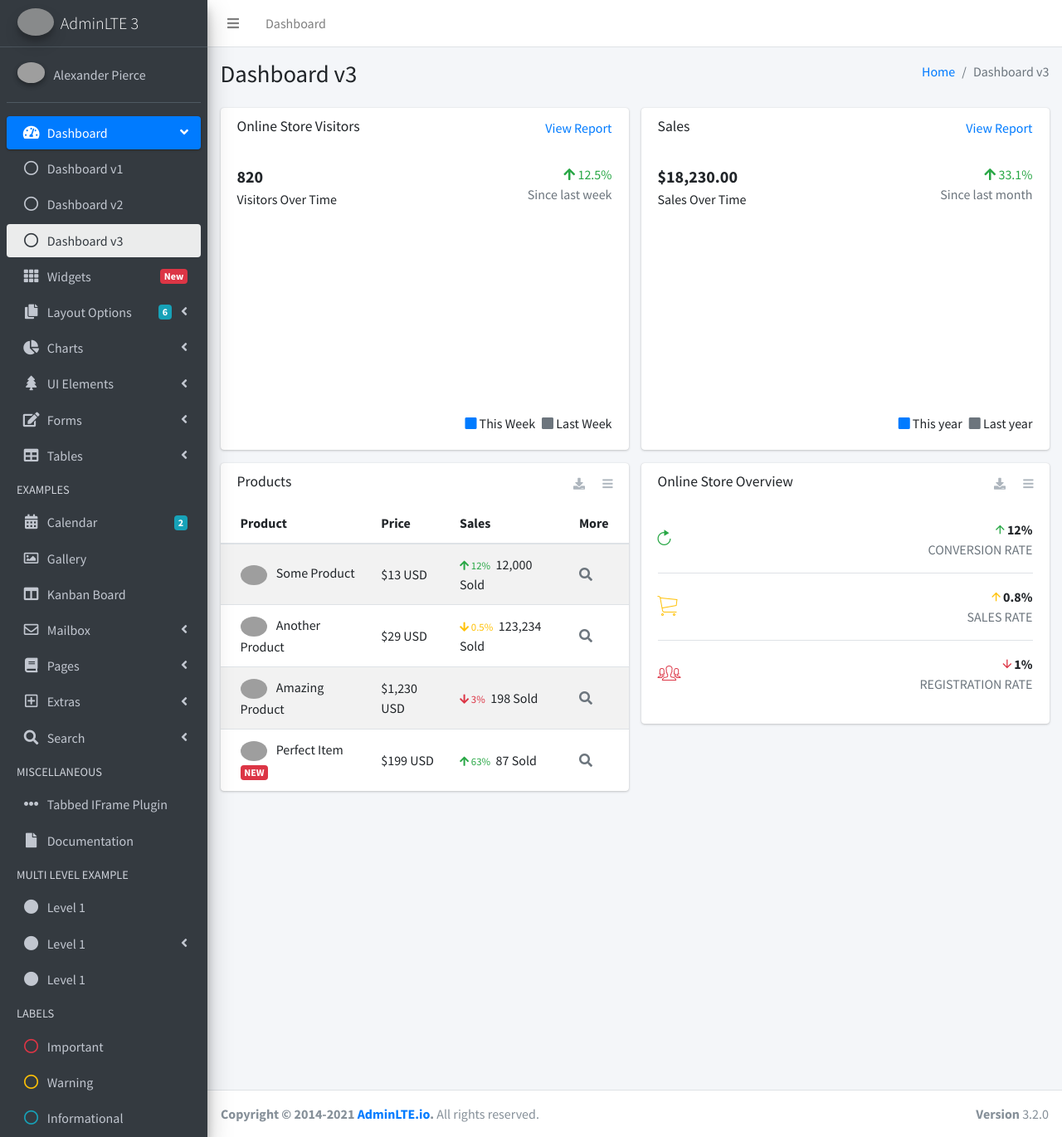
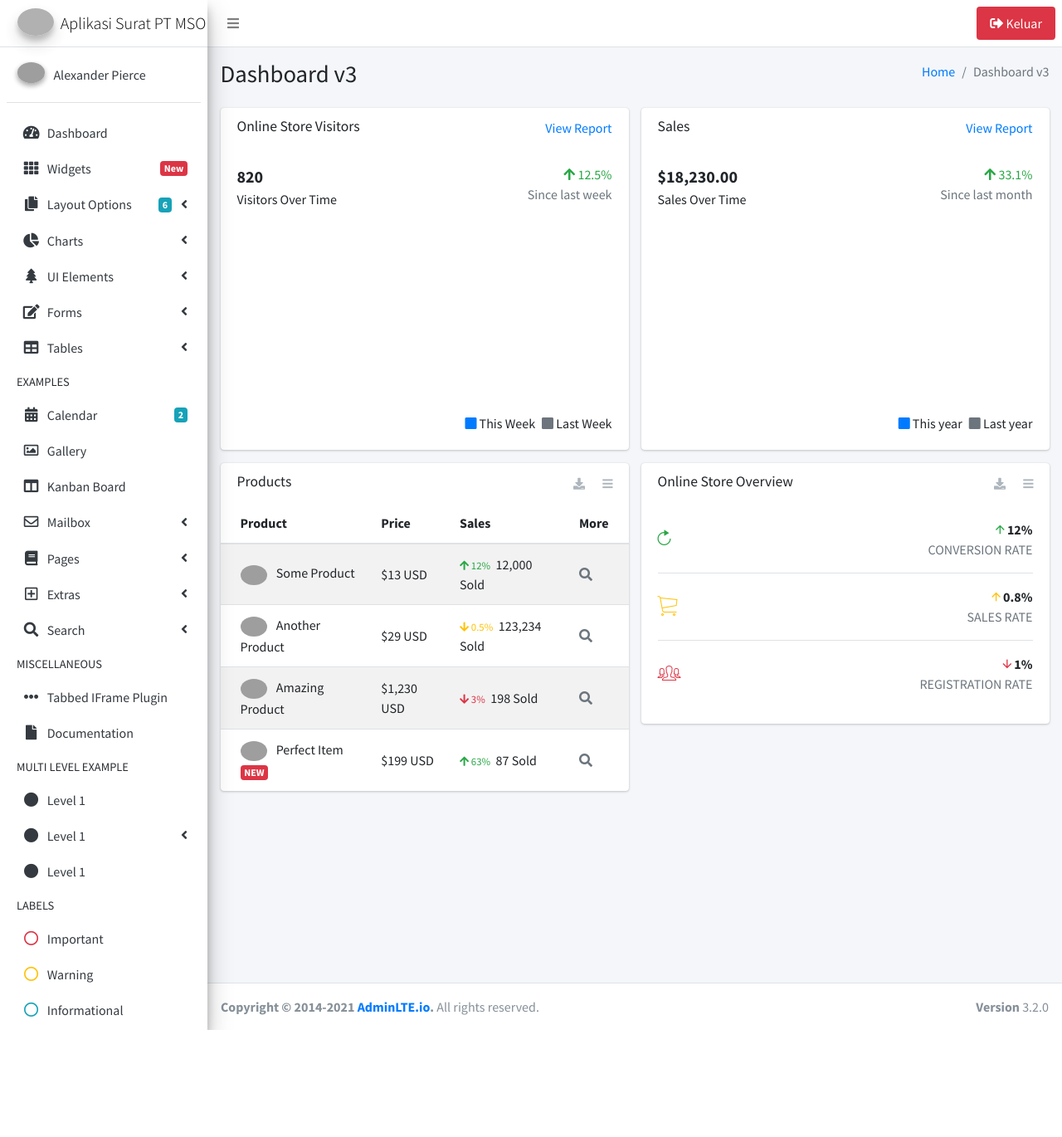
Before and after one commit to MShohihusysyani/ci4-surat, a CodeIgniter 4 app: template app/Views/home.php in a window 1280 px wide. Shown: the whole page at 83% size. After the commit the page ends 1241 px from the top, so only its background shows below. Run offline with PHP 8.4 and a stand-in for CodeIgniter, Linux system fonts and the light colour scheme; the template is opened without the code that fills it, so the values that code supplies are empty; a map, chart or similar area stays blank; some libraries are stand-ins or nearby versions; grey boxes are pictures that could not be loaded.

Commit message:
set up dashboard

```diff
--- a/app/Config/App.php
+++ b/app/Config/App.php
@@ -36,7 +36,7 @@ class App extends BaseConfig
      *
      * @var string
      */
-    public $indexPage = 'index.php';
+    public $indexPage = '';
 
     /**
      * --------------------------------------------------------------------------
--- a/app/Controllers/Home.php
+++ b/app/Controllers/Home.php
@@ -6,6 +6,10 @@ class Home extends BaseController
 {
     public function index()
     {
-        return view('home');
+        $id = session()->get('id');
+        $data = [
+            'title' => 'Dashboard'
+        ];
+        return view('home', $data);
     }
 }
--- a/app/Views/layouts/navbar.php
+++ b/app/Views/layouts/navbar.php
@@ -6,7 +6,7 @@
             <a class="nav-link" data-widget="pushmenu" href="#" role="button"><i class="fas fa-bars"></i></a>
         </li>
         <li class="nav-item d-none d-sm-inline-block">
-            <a href="index3.html" class="nav-link">Dashboard</a>
+            <a href="/home" class="nav-link"></a>
         </li>
         <li class="nav-item d-none d-sm-inline-block">
             <a href="#" class="nav-link"></a>
@@ -15,11 +15,12 @@
 
     <!-- Right navbar links -->
     <ul class="navbar-nav ml-auto">
-        <!-- Navbar Search -->
-
-        <!-- Messages Dropdown Menu -->
-
-        <!-- Notifications Dropdown Menu -->
+        <li class="nav-item">
+            <a class="nav-link bg-danger rounded" href="/login/keluar" role="button">
+                <i class="fas fa-sign-out-alt"></i>
+                Keluar
+            </a>
+        </li>
 
     </ul>
 </nav>
--- a/app/Views/layouts/sidebar.php
+++ b/app/Views/layouts/sidebar.php
@@ -1,9 +1,9 @@
  <!-- Main Sidebar Container -->
- <aside class="main-sidebar sidebar-dark-primary elevation-4">
+ <aside class="main-sidebar sidebar-light-primary elevation-4">
      <!-- Brand Logo -->
-     <a href="index3.html" class="brand-link">
+     <a href="/home" class="brand-link">
          <img src="<?= base_url('assets/'); ?>/dist/img/AdminLTELogo.png" alt="AdminLTE Logo" class="brand-image img-circle elevation-3" style="opacity: .8">
-         <span class="brand-text font-weight-light">AdminLTE 3</span>
+         <span class="brand-text font-weight-light">Aplikasi Surat PT MSO</span>
      </a>
 
      <!-- Sidebar -->
@@ -23,34 +23,15 @@
              <ul class="nav nav-pills nav-sidebar flex-column" data-widget="treeview" role="menu" data-accordion="false">
                  <!-- Add icons to the links using the .nav-icon class
                             with font-awesome or any other icon font library -->
-                 <li class="nav-item menu-open">
-                     <a href="#" class="nav-link active">
+                 <li class="nav-item">
+                     <a href="/home" class="nav-link <?php if ($title == "Dashboard") {
+                                                            echo 'active';
+                                                        } ?>">
                          <i class="nav-icon fas fa-tachometer-alt"></i>
                          <p>
                              Dashboard
-                             <i class="right fas fa-angle-left"></i>
                          </p>
                      </a>
-                     <ul class="nav nav-treeview">
-                         <li class="nav-item">
-                             <a href="./index.html" class="nav-link">
-                                 <i class="far fa-circle nav-icon"></i>
-                                 <p>Dashboard v1</p>
-                             </a>
-                         </li>
-                         <li class="nav-item">
-                             <a href="./index2.html" class="nav-link">
-                                 <i class="far fa-circle nav-icon"></i>
-                                 <p>Dashboard v2</p>
-                             </a>
-                         </li>
-                         <li class="nav-item">
-                             <a href="./index3.html" class="nav-link active">
-                                 <i class="far fa-circle nav-icon"></i>
-                                 <p>Dashboard v3</p>
-                             </a>
-                         </li>
-                     </ul>
                  </li>
                  <li class="nav-item">
                      <a href="pages/widgets.html" class="nav-link">
--- a/app/Views/layouts/templates.php
+++ b/app/Views/layouts/templates.php
@@ -4,7 +4,7 @@
 <head>
     <meta charset="utf-8">
     <meta name="viewport" content="width=device-width, initial-scale=1">
-    <title>AdminLTE 3 | Dashboard 3</title>
+    <title><?= $title ?></title>
 
     <!-- Google Font: Source Sans Pro -->
     <link rel="stylesheet" href="https://fonts.googleapis.com/css?family=Source+Sans+Pro:300,400,400i,700&display=fallback">
```
